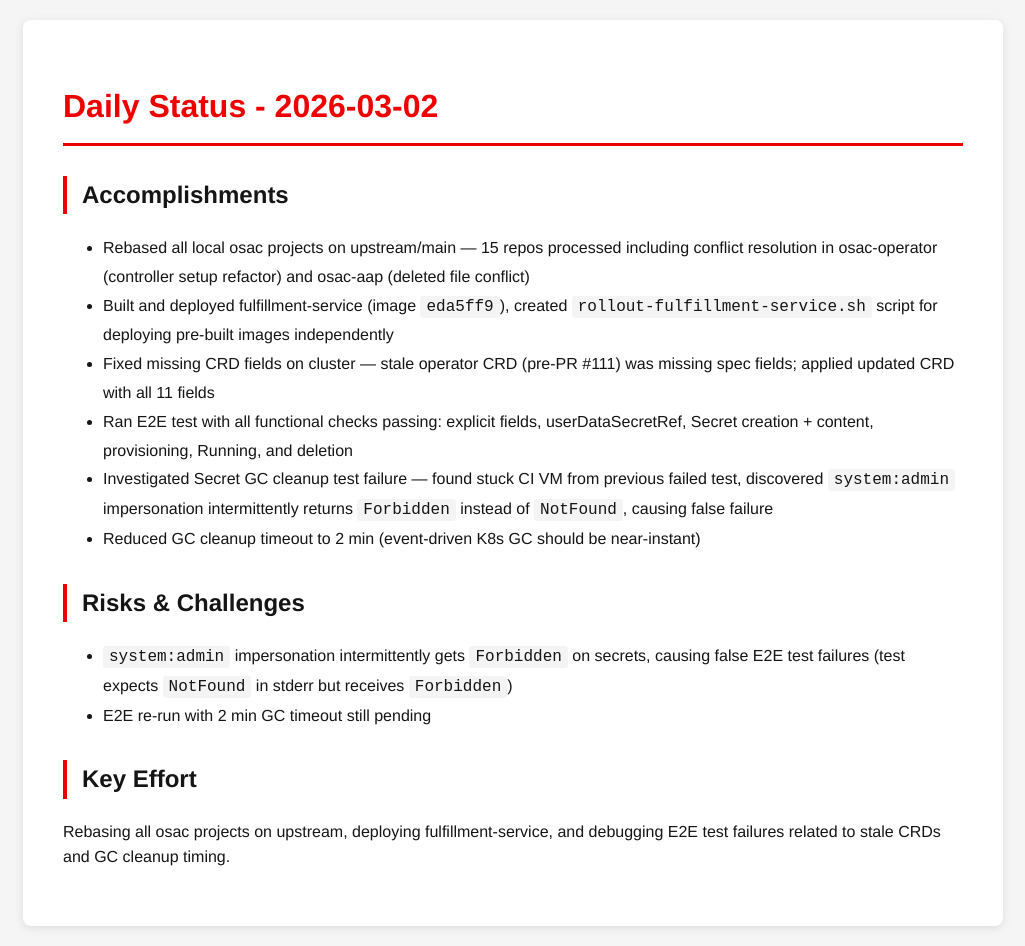
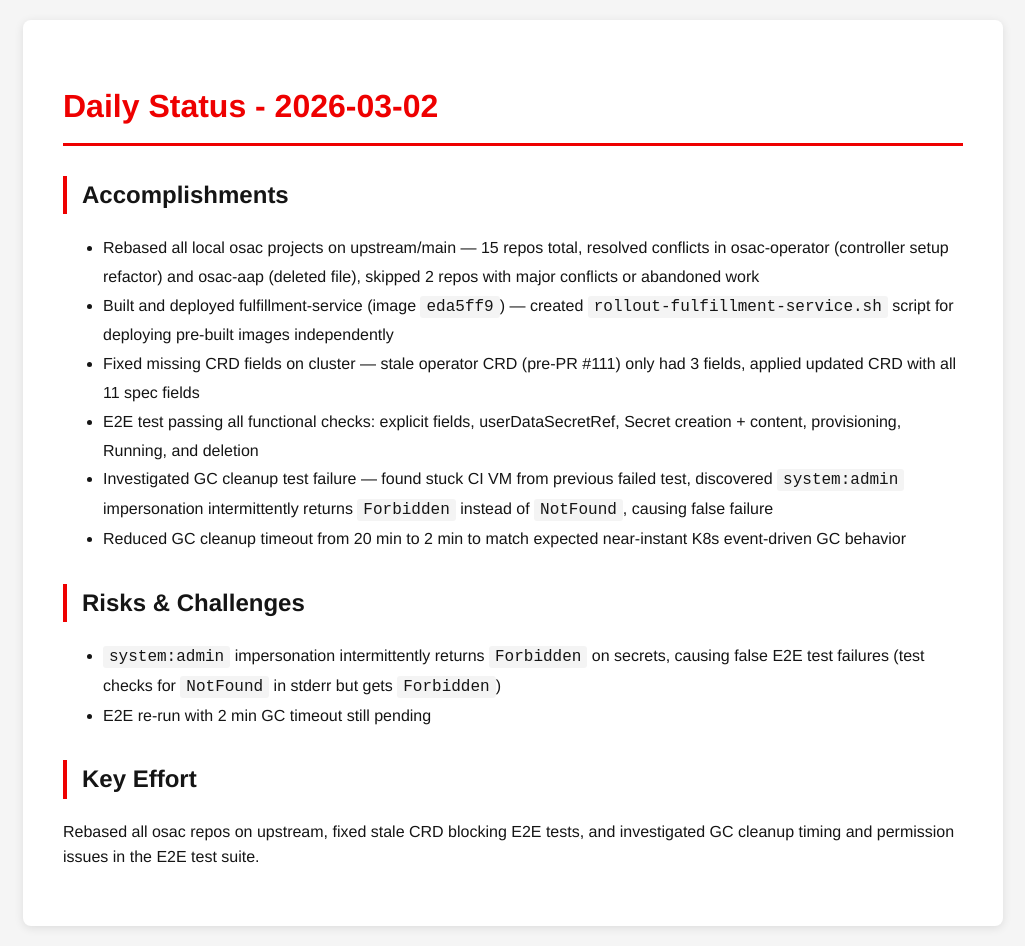
Before and after one commit to tzvatot/daily-status, a Jekyll site: the page built from 2026-03-02.md, in a window 1280 px wide. Shown: the whole page, without its empty margins (127-1152 px from the left). Built offline with Jekyll 4.4.1, drawn with Linux system fonts in a browser that asks for light colours.

Commit message:
Daily status update - 2026-03-02

```diff
--- a/2026-03-02.md
+++ b/2026-03-02.md
@@ -7,19 +7,16 @@ date: 2026-03-02
 # Daily Status - 2026-03-02
 
 ## Accomplishments
-
-- Rebased all local osac projects on upstream/main — 15 repos processed including conflict resolution in osac-operator (controller setup refactor) and osac-aap (deleted file conflict)
-- Built and deployed fulfillment-service (image `eda5ff9`), created `rollout-fulfillment-service.sh` script for deploying pre-built images independently
-- Fixed missing CRD fields on cluster — stale operator CRD (pre-PR #111) was missing spec fields; applied updated CRD with all 11 fields
-- Ran E2E test with all functional checks passing: explicit fields, userDataSecretRef, Secret creation + content, provisioning, Running, and deletion
-- Investigated Secret GC cleanup test failure — found stuck CI VM from previous failed test, discovered `system:admin` impersonation intermittently returns `Forbidden` instead of `NotFound`, causing false failure
-- Reduced GC cleanup timeout to 2 min (event-driven K8s GC should be near-instant)
+- Rebased all local osac projects on upstream/main — 15 repos total, resolved conflicts in osac-operator (controller setup refactor) and osac-aap (deleted file), skipped 2 repos with major conflicts or abandoned work
+- Built and deployed fulfillment-service (image `eda5ff9`) — created `rollout-fulfillment-service.sh` script for deploying pre-built images independently
+- Fixed missing CRD fields on cluster — stale operator CRD (pre-PR #111) only had 3 fields, applied updated CRD with all 11 spec fields
+- E2E test passing all functional checks: explicit fields, userDataSecretRef, Secret creation + content, provisioning, Running, and deletion
+- Investigated GC cleanup test failure — found stuck CI VM from previous failed test, discovered `system:admin` impersonation intermittently returns `Forbidden` instead of `NotFound`, causing false failure
+- Reduced GC cleanup timeout from 20 min to 2 min to match expected near-instant K8s event-driven GC behavior
 
 ## Risks & Challenges
-
-- `system:admin` impersonation intermittently gets `Forbidden` on secrets, causing false E2E test failures (test expects `NotFound` in stderr but receives `Forbidden`)
+- `system:admin` impersonation intermittently returns `Forbidden` on secrets, causing false E2E test failures (test checks for `NotFound` in stderr but gets `Forbidden`)
 - E2E re-run with 2 min GC timeout still pending
 
 ## Key Effort
-
-Rebasing all osac projects on upstream, deploying fulfillment-service, and debugging E2E test failures related to stale CRDs and GC cleanup timing.
+Rebased all osac repos on upstream, fixed stale CRD blocking E2E tests, and investigated GC cleanup timing and permission issues in the E2E test suite.
```
